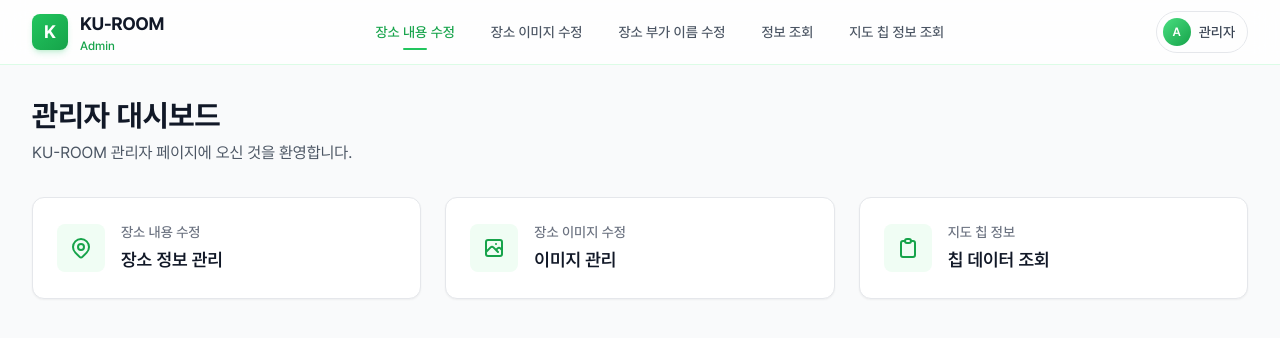
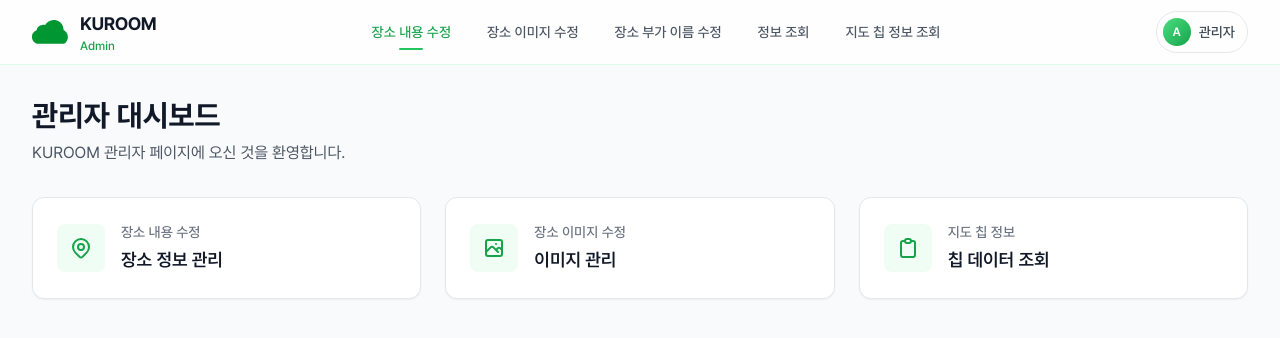
Before and after one commit to KU-rum/KU-ROOM-Admin, a React (Vite) app: page / in a window 1280 px wide. Shown: the top 338 px of the page. Built offline with nearby package versions, Linux system fonts and the light colour scheme.

Commit message:
design: 헤더 로고 이미지로 변경

```diff
--- a/src/pages/home/ui/HomePage.tsx
+++ b/src/pages/home/ui/HomePage.tsx
@@ -3,7 +3,7 @@ export function HomePage() {
     <div className="animate-fade-in">
       <h2 className="text-3xl font-bold text-gray-900">관리자 대시보드</h2>
       <p className="mt-2 text-gray-600">
-        KU-ROOM 관리자 페이지에 오신 것을 환영합니다.
+        KUROOM 관리자 페이지에 오신 것을 환영합니다.
       </p>
 
       {/* Quick Stats */}
@@ -33,7 +33,9 @@ export function HomePage() {
               </svg>
             </div>
             <div>
-              <p className="text-sm font-medium text-gray-500">장소 내용 수정</p>
+              <p className="text-sm font-medium text-gray-500">
+                장소 내용 수정
+              </p>
               <p className="mt-1 text-lg font-semibold text-gray-900">
                 장소 정보 관리
               </p>
@@ -60,7 +62,9 @@ export function HomePage() {
               </svg>
             </div>
             <div>
-              <p className="text-sm font-medium text-gray-500">장소 이미지 수정</p>
+              <p className="text-sm font-medium text-gray-500">
+                장소 이미지 수정
+              </p>
               <p className="mt-1 text-lg font-semibold text-gray-900">
                 이미지 관리
               </p>
--- a/src/widgets/header/ui/Header.tsx
+++ b/src/widgets/header/ui/Header.tsx
@@ -1,5 +1,6 @@
 import { useState } from 'react';
 
+import logo from '@/assets/logo.svg';
 import { cn } from '@/shared/lib/utils';
 
 interface NavItem {
@@ -23,12 +24,14 @@ export function Header() {
       <div className="mx-auto flex h-16 max-w-7xl items-center justify-between px-4 sm:px-6 lg:px-8">
         {/* Logo */}
         <div className="flex items-center gap-3">
-          <div className="flex h-9 w-9 items-center justify-center rounded-lg bg-gradient-to-br from-primary-500 to-primary-600 shadow-md shadow-primary-500/20 transition-transform duration-200 hover:scale-105">
-            <span className="text-lg font-bold text-white">K</span>
-          </div>
+          <img
+            src={logo}
+            alt="KUROOM Logo"
+            className="h-9 w-9 transition-transform duration-200 hover:scale-105"
+          />
           <div className="flex flex-col">
             <h1 className="text-lg font-bold tracking-tight text-gray-900">
-              KU-ROOM
+              KUROOM
             </h1>
             <span className="text-xs font-medium text-primary-600">Admin</span>
           </div>
```
Also changed, not shown: src/assets/logo.svg (added).
